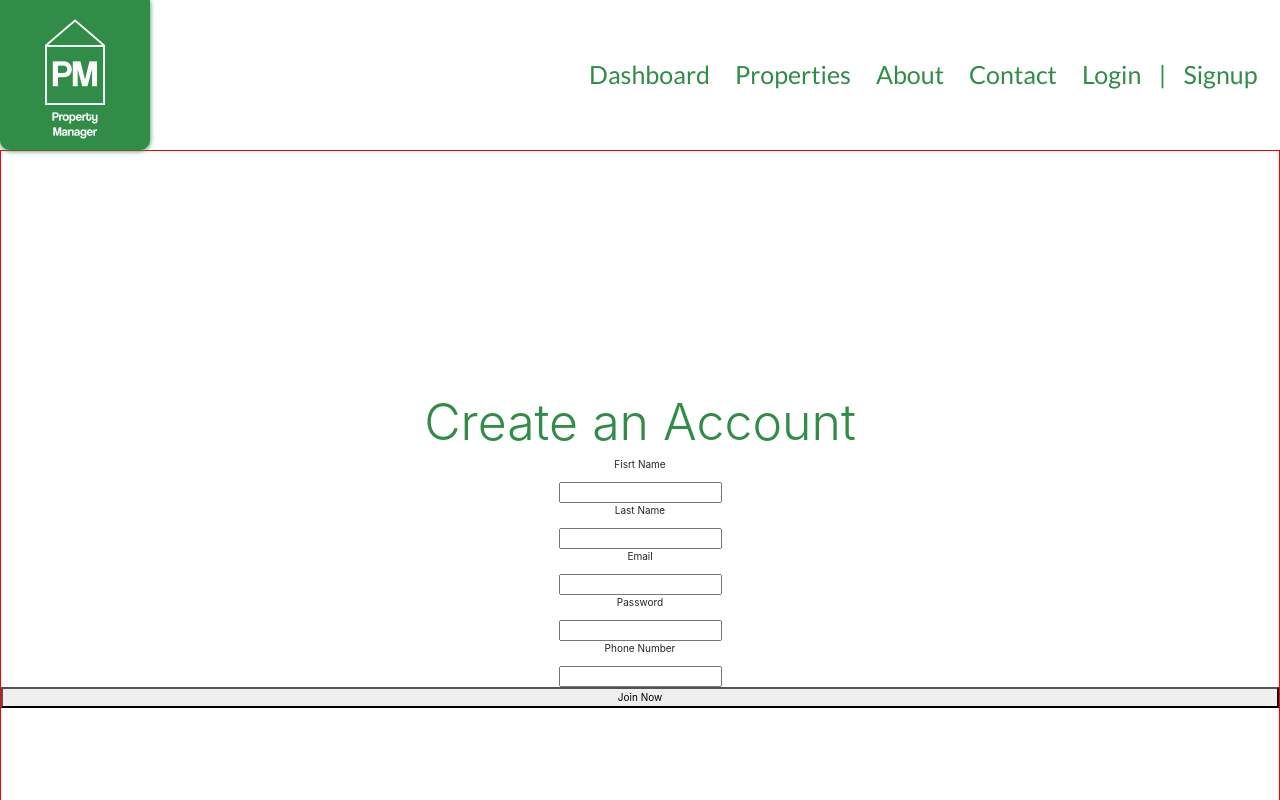
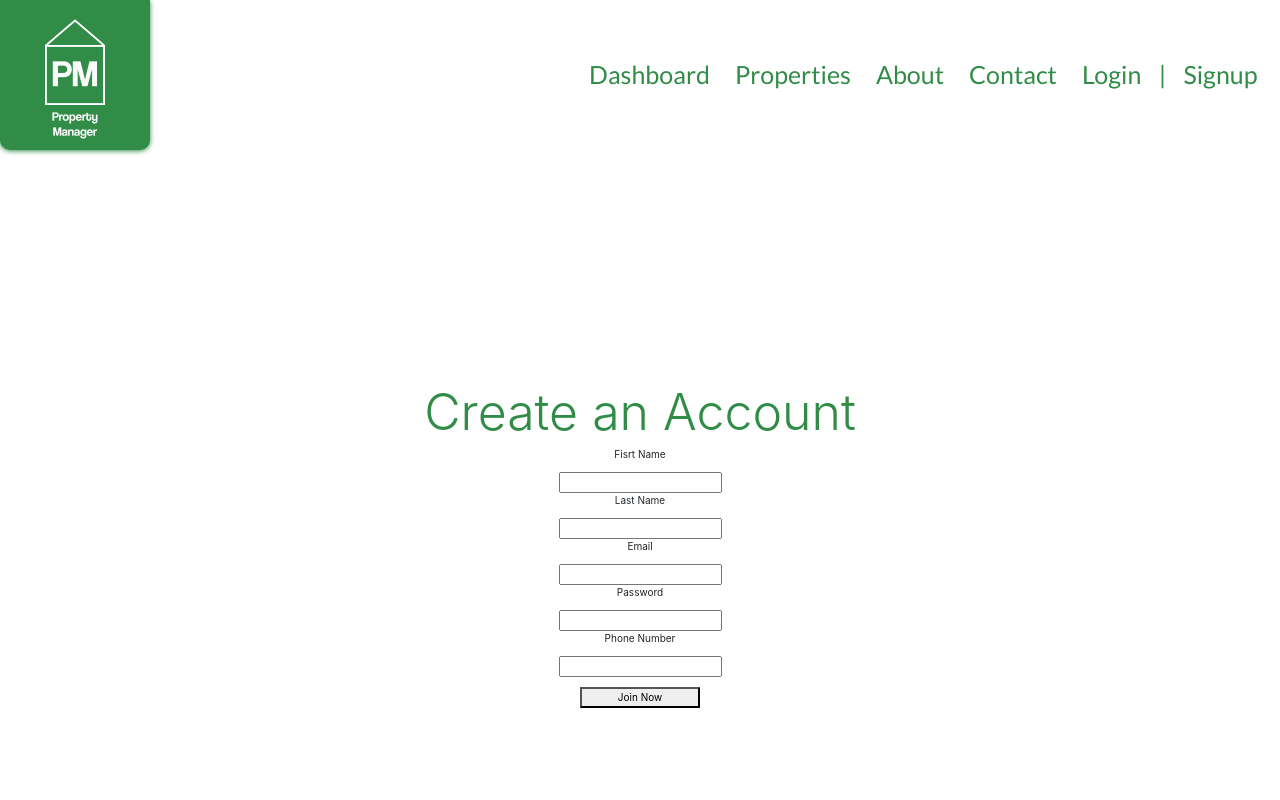
Before and after one commit to BloomTech-Labs/pt7-property-manager-fe, a React (Create React App) app: page /Signup in a window 1280 px wide. Shown: the top 800 px of the page. Built offline with nearby package versions, Linux system fonts and the light colour scheme.

Commit message:
Format button

```diff
--- a/src/components/signup/SignUp.scss
+++ b/src/components/signup/SignUp.scss
@@ -1,13 +1,19 @@
-.formContainer{
+.formContainer {
     display: flex;
     justify-content: center;
     flex-direction: column;
-    border: 1px solid red; // for visual reference
+    // border: 1px solid red; // for visual reference
 
+
+    form {
+        display: flex;
+        justify-content: center;
+        flex-direction: column;
+        list-style-type: none;
+
+        button {
+            width: 120px;
+            margin: 10px auto;
+        }
+    }
 }
-form{
-    display: flex;
-    justify-content: center;
-    flex-direction: column;
-    list-style-type: none;
-}
```
